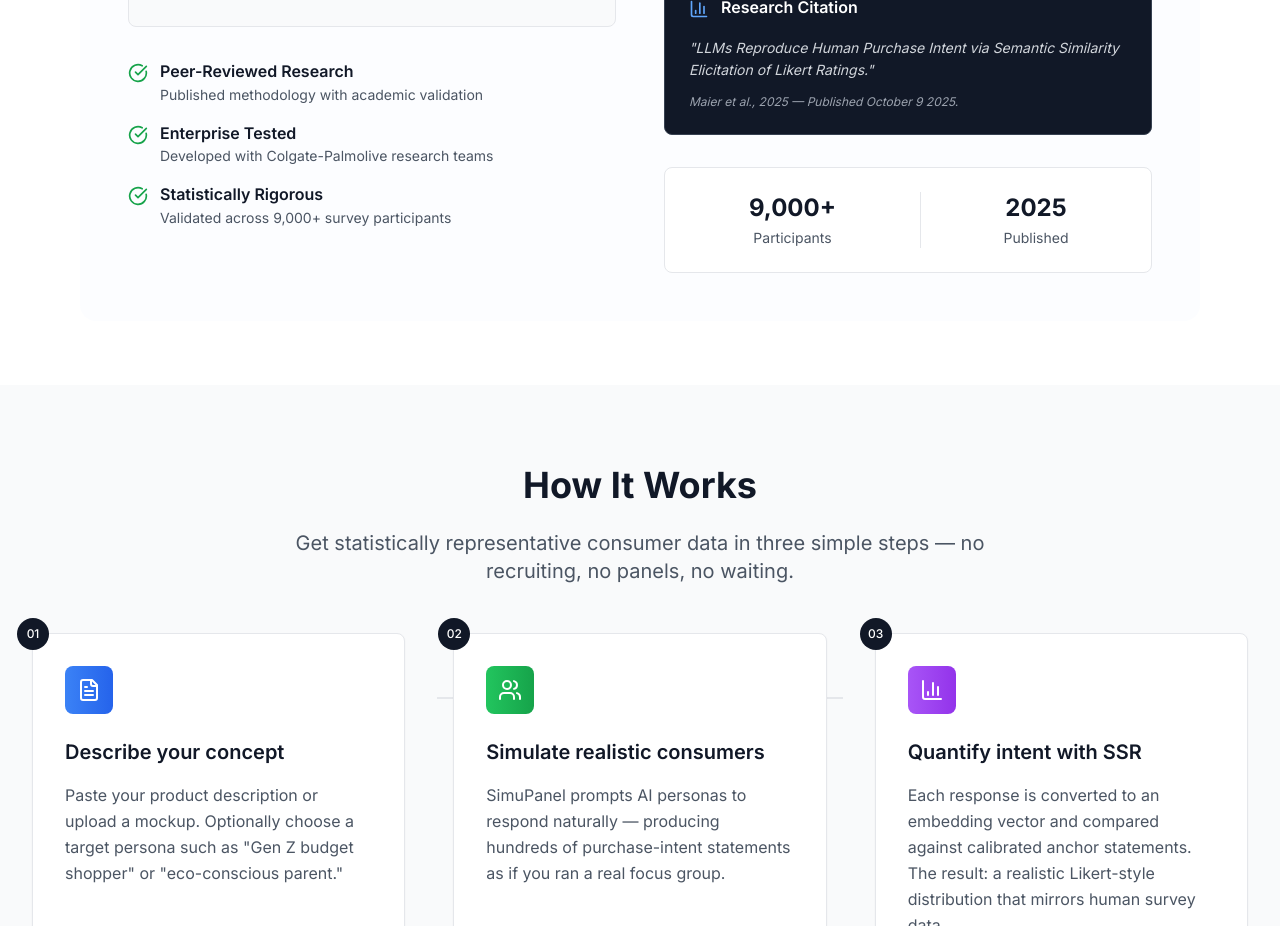
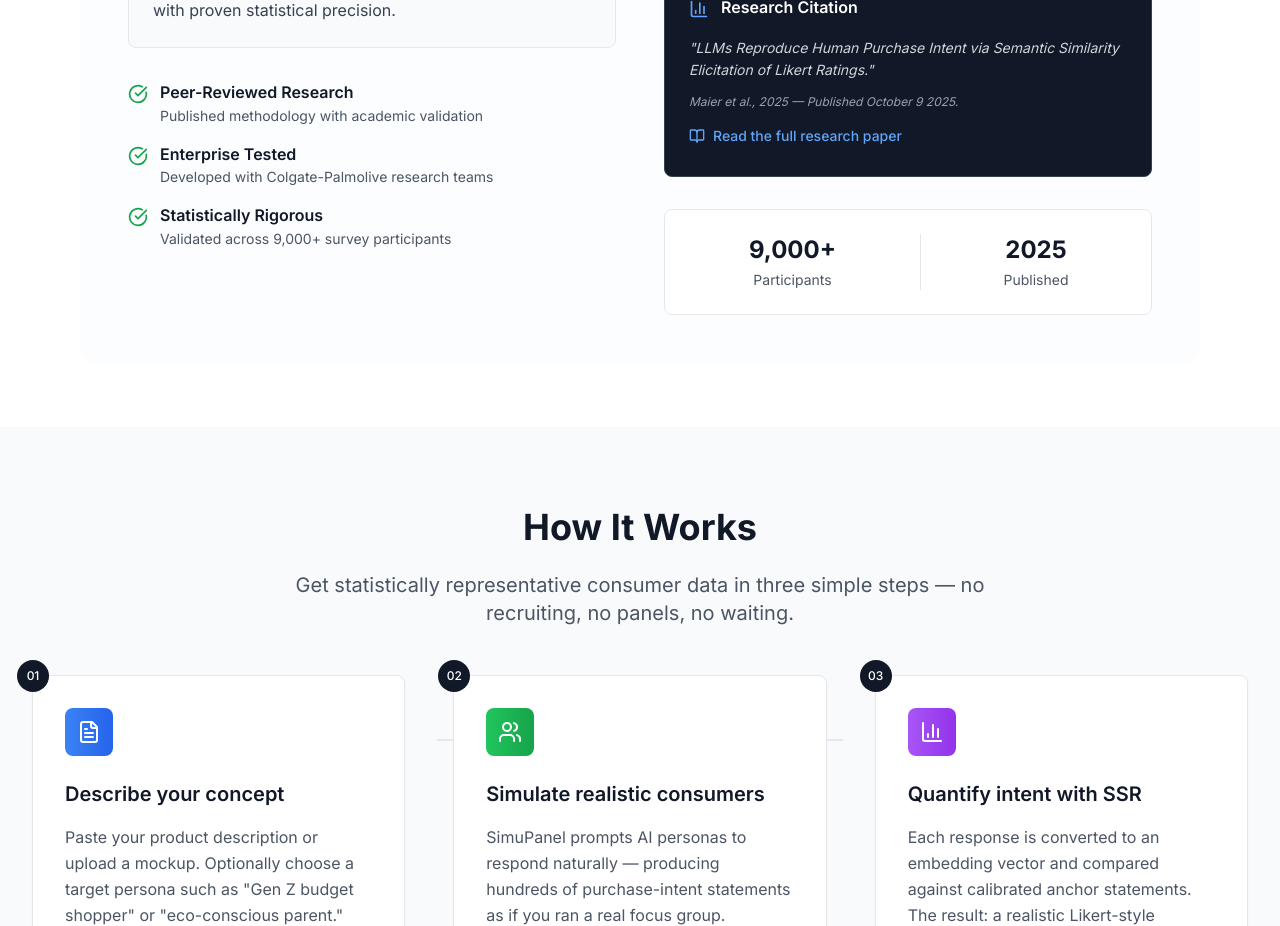
Before and after one commit to JamesonCodes/SimuPanel, a Next.js app: page / in a window 1280 px wide. Shown: the part 1340-2266 px from the top of the page. Built offline with nearby package versions, Linux system fonts and the light colour scheme.

Commit message:
feat: add research paper link to Science section
- Add direct link to peer-reviewed research paper (arXiv:2510.08338v1)
- Include "Read the full research paper" button with book icon
- Enhance credibility by linking to Maier et al. 2025 study
- Validate 90% accuracy claims with published research

```diff
--- a/components/Science.tsx
+++ b/components/Science.tsx
@@ -101,6 +101,17 @@ const Science = () => {
               <cite className="text-xs text-gray-400 block mt-3">
                 Maier et al., 2025 — Published October 9 2025.
               </cite>
+              <div className="mt-4">
+                <a
+                  href="https://arxiv.org/pdf/2510.08338v1"
+                  target="_blank"
+                  rel="noopener noreferrer"
+                  className="inline-flex items-center gap-2 text-blue-400 hover:text-blue-300 text-sm font-medium transition-colors"
+                >
+                  <BookOpen className="w-4 h-4" />
+                  Read the full research paper
+                </a>
+              </div>
             </div>
 
             {/* Supporting Metrics */}
```
